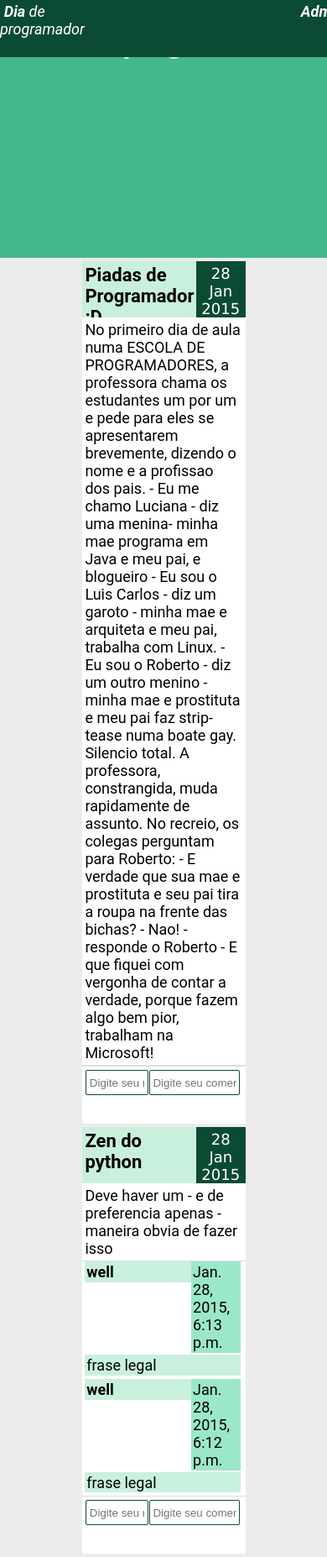
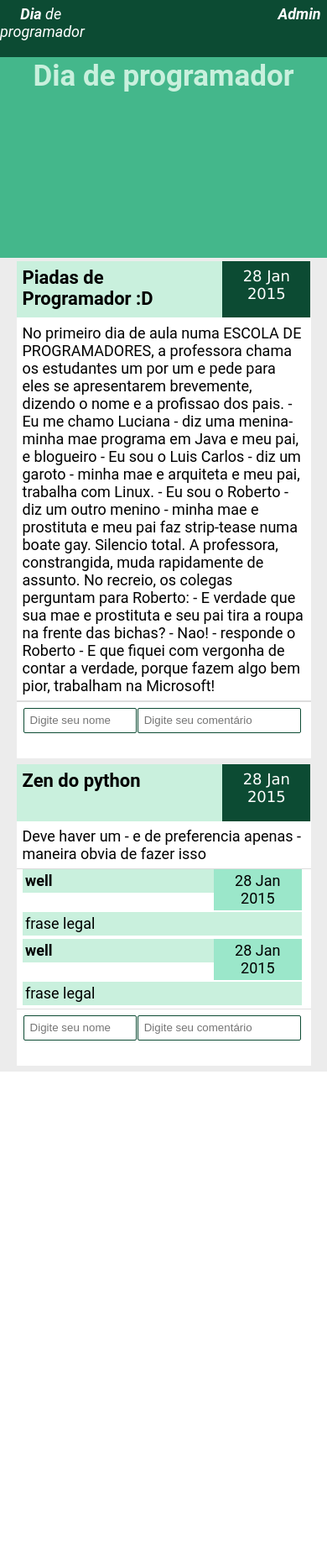
Before and after one commit to Wellington475/django-blog, a Django app: page / in a window 390 px wide. Shown: the whole page at 84% size. After the commit the page ends 1276 px from the top, so only its background shows below. Run offline with Django 3.2, Linux system fonts and the light colour scheme; data comes from the database, SQL or seed files in the repository.

Commit message:
Deploy git

```diff
--- a/core/admin.py
+++ b/core/admin.py
@@ -11,7 +11,7 @@ class PostAdmin(admin.ModelAdmin):
 		('Message', {'fields' : ['message']}),
 		('Date', {'fields' : ['date_publication']})
 	]
-	list_display = ('title', 'message', 'date_publication')
+	list_display = ('title', 'message', 'date_publication', 'publication_today')
 	inlines = [CommentInline]
 
 admin.site.register(Post, PostAdmin)
--- a/static/css/main.css
+++ b/static/css/main.css
@@ -149,7 +149,7 @@ body{
 	padding: 1%;
 	margin: 0 auto auto;
 	margin-bottom: 2px;
-	text-align: left;
+	text-align: center;
 	width: 30%;
 }
 .box-list-comment{
@@ -163,3 +163,20 @@ body{
 	text-align: left;
 	width: 95%;
 }
+@media screen and (max-width: 1000px){
+	.lototype{
+		padding-top: 1.5%;
+		width: 25%;
+	}
+	.showcase{
+		padding-top: 15%;
+	}
+	.box-post{
+		width: 90%;
+	}
+	.box-admin{
+		padding-top: 1.5%;
+		padding-right: 2%;
+		width: 15%;
+	}
+}
--- a/template/index.html
+++ b/template/index.html
@@ -42,7 +42,7 @@
 								{{comment.name}}
 							</div>
 							<div class="box-list-date">
-								{{comment.date_publication}}
+								{{comment.date_publication|date:"d M Y"}}
 							</div>
 							<div class="box-list-comment">
 								{{comment.comment}}
```
Also changed, not shown: 3 other files.
